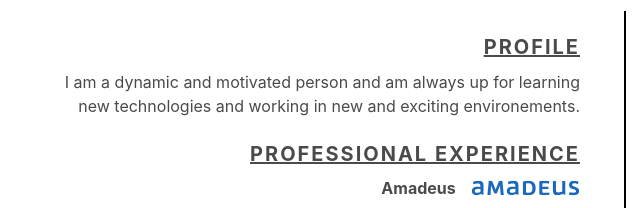
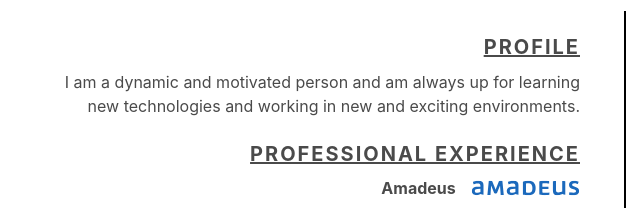
Before and after one commit to slokuge/slokuge.github.io, a website: page resume/index.html in a window 1280 px wide. Shown: the part 370-578 px from the top of the page, 15-655 px from the left. Drawn offline with nearby package versions, Linux system fonts and the light colour scheme.

Commit message:
Fixed spelling english

```diff
--- a/resume/index.html
+++ b/resume/index.html
@@ -91,7 +91,7 @@
                         <h3 class="subtitle section_subtitle">PROFILE</h3>
                     </u>
                     <p>I am a dynamic and motivated person and am always up for learning new technologies and working in
-                        new and exciting environements.</p>
+                        new and exciting environments.</p>
                 </div>
                 <div class="tile is-vertical is-parent">
                     <u>
```
